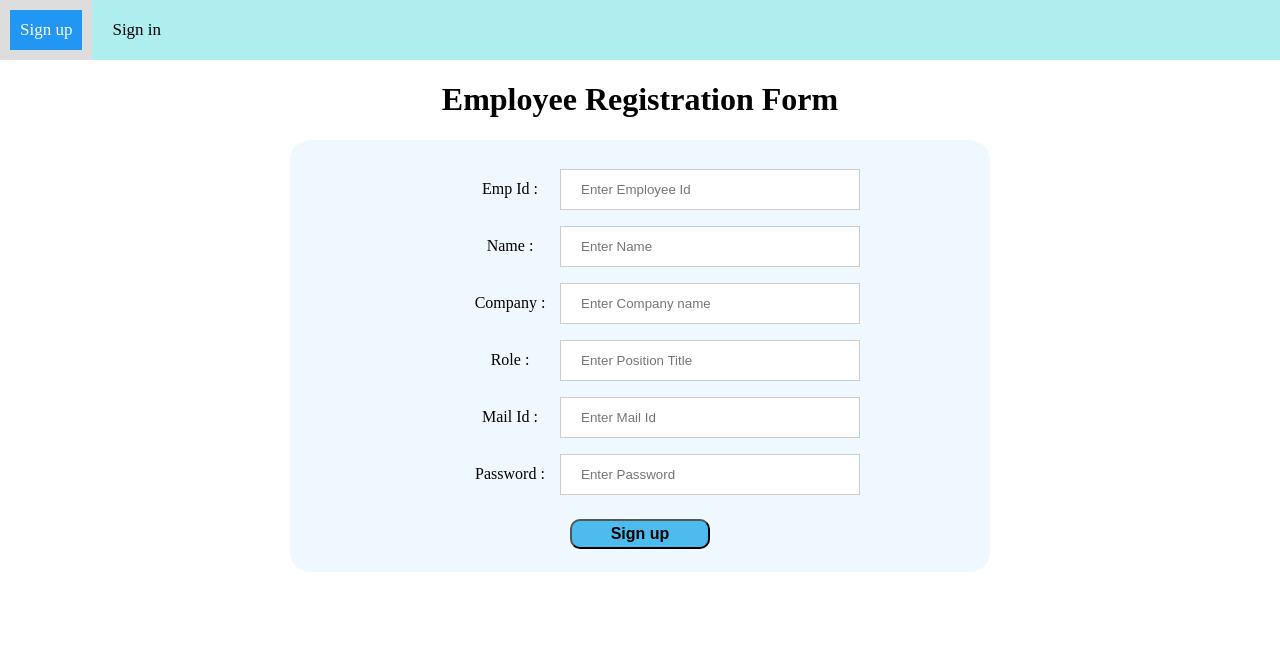
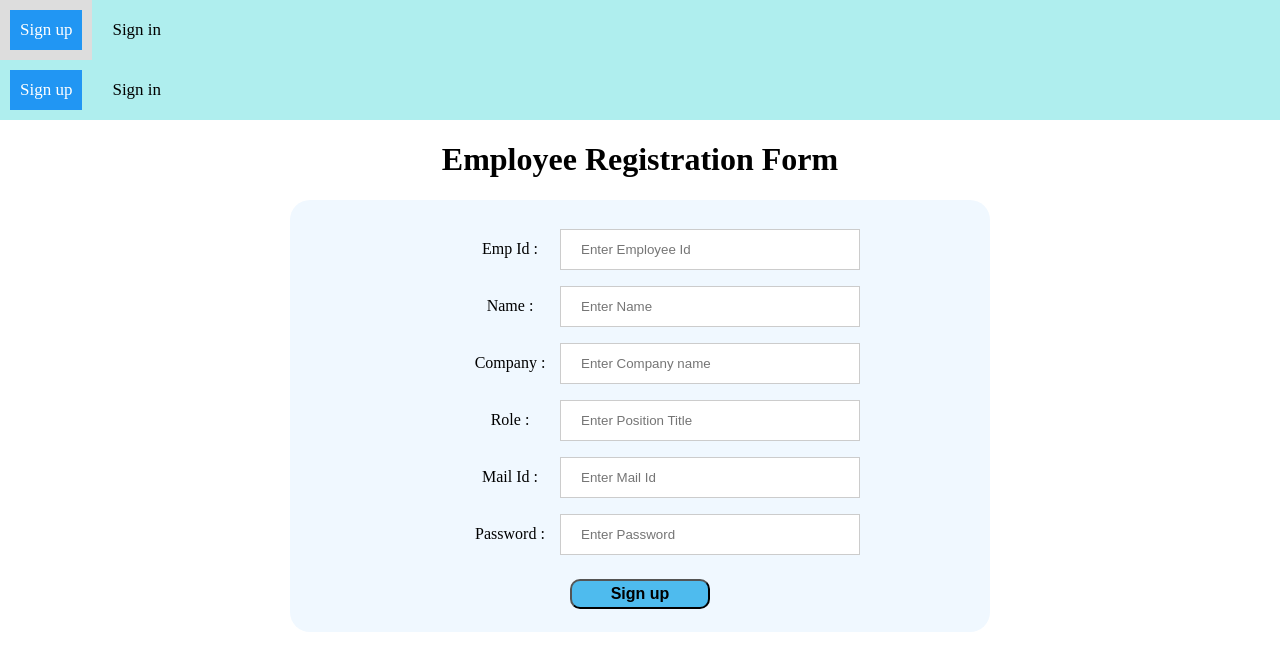
Before and after one commit to JenilaS599/Employee-survey, a React (Create React App) app: page /signup in a window 1280 px wide. Shown: the top 670 px of the page. Built offline with nearby package versions, Linux system fonts and the light colour scheme.

Commit message:
Update signup.js

```diff
--- a/src/pages/signup.js
+++ b/src/pages/signup.js
@@ -1,6 +1,7 @@
 import React, { Component } from 'react';
 import '../index.css';
 import {Link} from "react-router-dom";
+import Navbar from './navbar';
 
 class Signup extends Component{
 
@@ -28,6 +29,7 @@ class Signup extends Component{
        render(){
         return(
          <div className="valid-form" >
+            <Navbar/>
            <h1> Employee Registration Form</h1>
           <form onSubmit = {this.handlesubmit} className="form" autoComplete="off">
             <ul>
```
